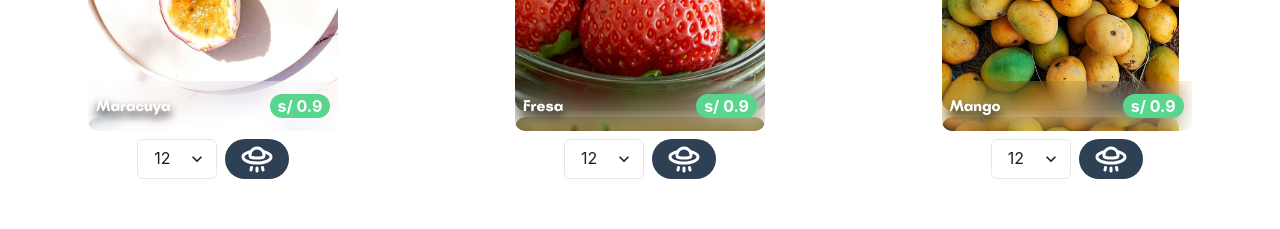
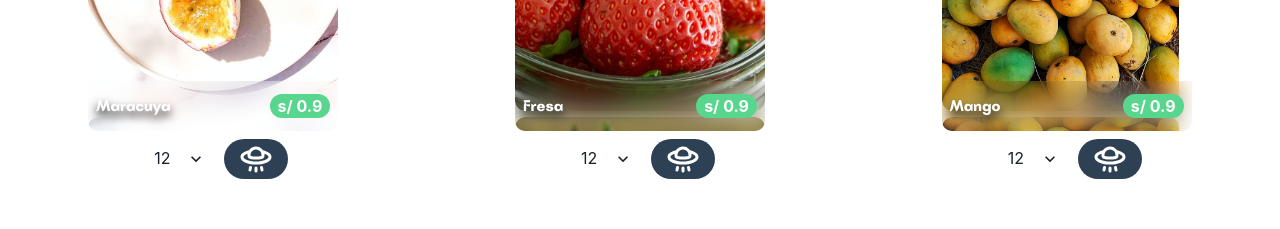
Before and after one commit to KleibertM/munayappStore, a React (Vite) app: page / in a window 1280 px wide. Shown: the part 920-1149 px from the top of the page. Built offline with nearby package versions, Linux system fonts and the light colour scheme.

Commit message:
btn para desk mejorado

```diff
--- a/src/component/btn/BtnAddToCart.jsx
+++ b/src/component/btn/BtnAddToCart.jsx
@@ -13,6 +13,7 @@ const BtnAddToCart = ({ dataItem }) => {
             <Flex gap={2}>
                 <Select
                     name="elegir cantidad"
+                    border={"none"}
                     w={['5rem', 'auto']}
                     value={quantity}
                     onChange={(e) => setQuantity(parseInt(e.target.value))} // Actualizar la cantidad seleccionada
```
